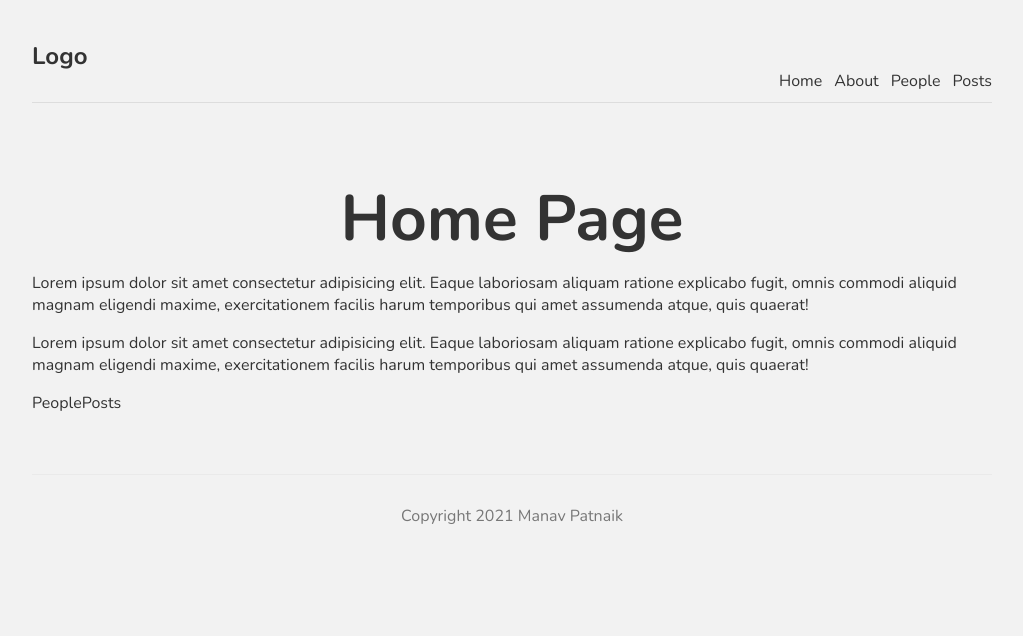
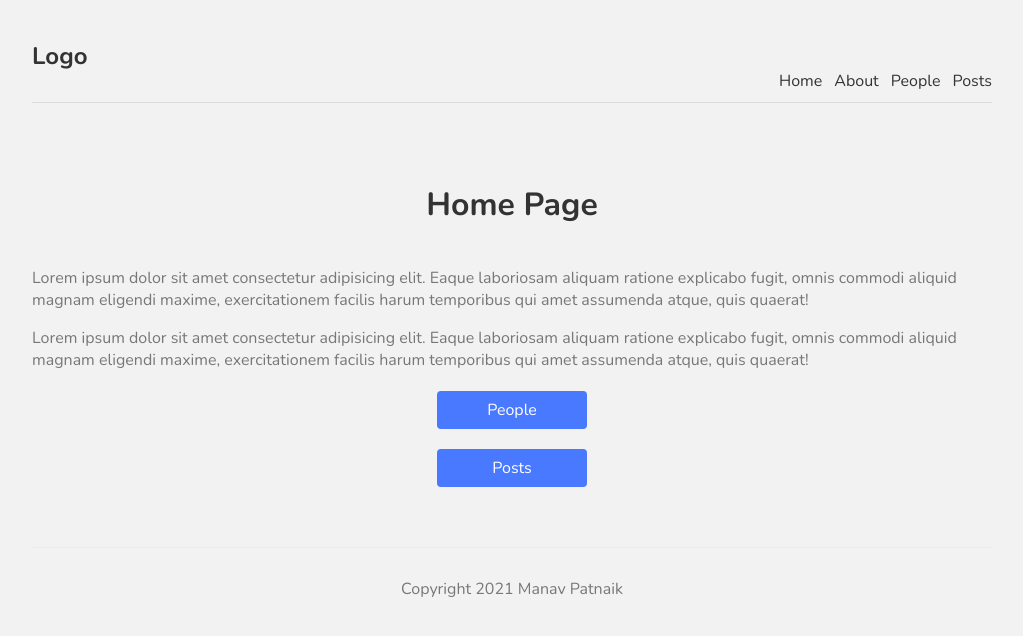
Before and after one commit to manavpatnaik/nextjs-people-list, a Next.js app: page / in a window 1280 px wide. Shown: the top 636 px of the page, without its empty margins (128-1151 px from the left). Built offline with nearby package versions, Linux system fonts and the light colour scheme.

Commit message:
Added new styles

```diff
--- a/styles/Home.module.css
+++ b/styles/Home.module.css
@@ -1,121 +1,18 @@
-.container {
-  min-height: 100vh;
-  padding: 0 0.5rem;
-  display: flex;
-  flex-direction: column;
-  justify-content: center;
-  align-items: center;
-  height: 100vh;
-}
-
-.main {
-  padding: 5rem 0;
-  flex: 1;
-  display: flex;
-  flex-direction: column;
-  justify-content: center;
-  align-items: center;
-}
-
-.footer {
-  width: 100%;
-  height: 100px;
-  border-top: 1px solid #eaeaea;
-  display: flex;
-  justify-content: center;
-  align-items: center;
-}
-
-.footer a {
-  display: flex;
-  justify-content: center;
-  align-items: center;
-  flex-grow: 1;
-}
-
-.title a {
-  color: #0070f3;
-  text-decoration: none;
-}
-
-.title a:hover,
-.title a:focus,
-.title a:active {
-  text-decoration: underline;
-}
-
 .title {
-  margin: 0;
-  line-height: 1.15;
-  font-size: 4rem;
-}
-
-.title,
-.description {
+  color: #333;
+  padding-bottom: 20px;
   text-align: center;
 }
-
-.description {
-  line-height: 1.5;
-  font-size: 1.5rem;
+.text {
+  color: #777;
 }
-
-.code {
-  background: #fafafa;
-  border-radius: 5px;
-  padding: 0.75rem;
-  font-size: 1.1rem;
-  font-family: Menlo, Monaco, Lucida Console, Liberation Mono, DejaVu Sans Mono,
-    Bitstream Vera Sans Mono, Courier New, monospace;
+.btn {
+  display: block;
+  width: 150px;
+  padding: 8px 0;
+  margin: 20px auto;
+  background: #4979ff;
+  border-radius: 4px;
+  color: white;
+  text-align: center;
 }
-
-.grid {
-  display: flex;
-  align-items: center;
-  justify-content: center;
-  flex-wrap: wrap;
-  max-width: 800px;
-  margin-top: 3rem;
-}
-
-.card {
-  margin: 1rem;
-  padding: 1.5rem;
-  text-align: left;
-  color: inherit;
-  text-decoration: none;
-  border: 1px solid #eaeaea;
-  border-radius: 10px;
-  transition: color 0.15s ease, border-color 0.15s ease;
-  width: 45%;
-}
-
-.card:hover,
-.card:focus,
-.card:active {
-  color: #0070f3;
-  border-color: #0070f3;
-}
-
-.card h2 {
-  margin: 0 0 1rem 0;
-  font-size: 1.5rem;
-}
-
-.card p {
-  margin: 0;
-  font-size: 1.25rem;
-  line-height: 1.5;
-}
-
-.logo {
-  height: 1em;
-  margin-left: 0.5rem;
-}
-
-@media (max-width: 600px) {
-  .grid {
-    width: 100%;
-    flex-direction: column;
-  }
-}
--- a/styles/globals.css
+++ b/styles/globals.css
@@ -1,4 +1,4 @@
-@import url('https://fonts.googleapis.com/css2?family=Nunito:wght@300;400;600;700&display=swap');
+@import url("https://fonts.googleapis.com/css2?family=Nunito:wght@300;400;600;700&display=swap");
 
 body {
   background: #f2f2f2;
@@ -38,7 +38,7 @@
 .not-found {
   text-align: center;
 }
-.not-found a{
+.not-found a {
   color: #4979ff;
   text-decoration: underline;
 }
```
